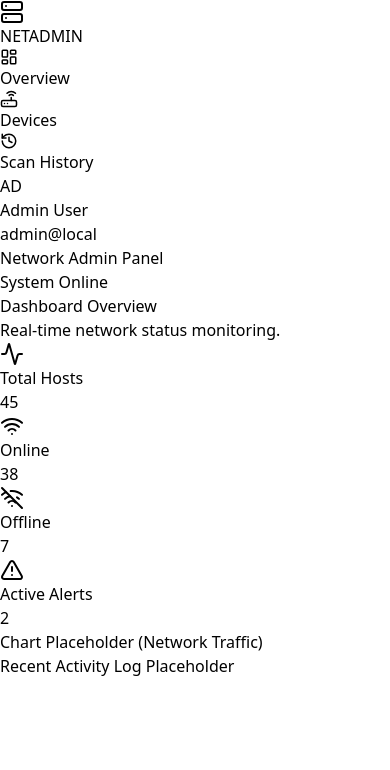
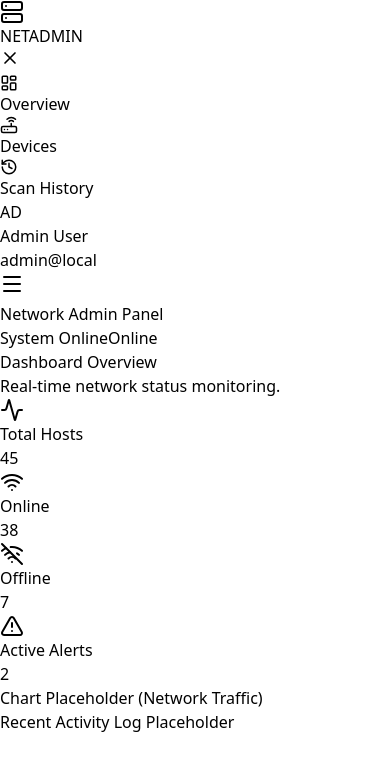
Before and after one commit to Misiek0/network_admin_panel, a React app in the folder frontend/: page / in a window 390 px wide. Shown: the top 770 px of the page. Built offline with nearby package versions, Linux system fonts and the light colour scheme; the HTML template or start-up script is replaced by a standard one.

Commit message:
feat(frontend): add mobile responsiveness and sidebar toggle logic

```diff
--- a/frontend/src/components/Sidebar.jsx
+++ b/frontend/src/components/Sidebar.jsx
@@ -1,25 +1,40 @@
 import { Link, useLocation } from 'react-router-dom';
-import { LayoutDashboard, Router, History, Server } from 'lucide-react'
+import { LayoutDashboard, Router, History, Server, X } from 'lucide-react';
 
-const Sidebar = () => {
+const Sidebar = ({ isOpen, closeSidebar }) => {
     const location = useLocation();
+
     const menuItems = [
         { path: '/', label: 'Overview', icon: LayoutDashboard},
         { path: '/devices', label: 'Devices', icon: Router},
         { path: '/history', label: 'Scan History', icon: History},
-    ]
+    ];
+
     return (
-    <aside className="w-64 bg-slate-900 text-white flex flex-col h-screen border-r border-slate-800 flex-shrink-0">
+    <aside className={`
+        fixed inset-y-0 left-0 z-30 w-64 bg-slate-900 text-white flex flex-col h-screen border-r border-slate-800 shadow-2xl transition-transform duration-300 ease-in-out
+        md:translate-x-0 md:static md:shadow-none flex-shrink-0
+        ${isOpen ? 'translate-x-0' : '-translate-x-full'}
+    `}>
 
       {/* 1. LOGO AND BRANDING */}
-      <div className="h-16 flex items-center px-6 border-b border-slate-800 bg-slate-950">
+      {/* Changed to justify-between to push X button to the right */}
+      <div className="h-16 flex items-center justify-between px-6 border-b border-slate-800 bg-slate-950">
         <div className="flex items-center gap-3 font-bold text-lg tracking-wide">
           <Server className="text-blue-500" size={24} />
           <span>NET<span className="text-blue-500">ADMIN</span></span>
         </div>
+
+        {/* Close Button (Visible only on mobile) */}
+        <button
+            onClick={closeSidebar}
+            className="md:hidden text-slate-400 hover:text-white transition-colors"
+        >
+            <X size={20} />
+        </button>
       </div>
 
-      {/* 2. NAVIGATION (Generated from menuItems array) */}
+      {/* 2. NAVIGATION */}
       <nav className="flex-1 py-6 space-y-1">
         {menuItems.map((item) => {
           const isActive = location.pathname === item.path;
@@ -29,10 +44,11 @@ const Sidebar = () => {
             <Link
               key={item.path}
               to={item.path}
+              onClick={closeSidebar}
               className={`flex items-center gap-3 px-6 py-3 text-sm font-medium transition-all duration-200 border-l-4 ${
                 isActive
-                  ? 'bg-slate-800 border-blue-500 text-white' // Styl aktywnej zakładki
-                  : 'border-transparent text-slate-400 hover:bg-slate-800 hover:text-white' // Styl nieaktywnej
+                  ? 'bg-slate-800 border-blue-500 text-white' // Active tab style
+                  : 'border-transparent text-slate-400 hover:bg-slate-800 hover:text-white' // Inactive style
               }`}
             >
               <Icon size={18} />
@@ -56,7 +72,6 @@ const Sidebar = () => {
       </div>
     </aside>
   );
-
 };
 
 export default Sidebar;
--- a/frontend/src/layouts/MainLayout.jsx
+++ b/frontend/src/layouts/MainLayout.jsx
@@ -1,24 +1,45 @@
 import { Outlet } from 'react-router-dom'
 import Sidebar from '../components/Sidebar'
+import { useState } from 'react'
+import { Menu, X } from 'lucide-react'
 
 const MainLayout = () => {
+    const [isSidebarOpen, setIsSidebarOpen] = useState(false);
     return (
     <div className="flex h-screen w-full bg-slate-50 overflow-hidden">
-
+      {/* MOBILE OVERLAY
+          Dark background that appears under the menu on mobile.
+          Clicking it closes the menu.
+      */}
+      {isSidebarOpen && (
+        <div
+          className="fixed inset-0 bg-black/50 z-20 md:hidden"
+          onClick={() => setIsSidebarOpen(false)}
+        />
+      )}
       {/* LEFT SIDE: SIDEBAR */}
       {/* Sidebar has a fixed width defined inside the component */}
-      <Sidebar />
+      <Sidebar isOpen={isSidebarOpen} closeSidebar={() => setIsSidebarOpen(false)} />
 
       {/* RIGHT SIDE: MAIN CONTENT */}
       <main className="flex-1 flex flex-col min-w-0">
 
         {/* HEADER (TOP BAR) */}
-        <header className="h-16 bg-white border-b border-slate-200 flex items-center justify-between px-8 shadow-sm z-10">
+        <header className="h-16 bg-white border-b border-slate-200 flex items-center justify-between px-4 sm:px-8 shadow-sm z-10">
 
           {/* Current section title (expandable later) */}
-          <h1 className="text-xl font-bold text-slate-800 tracking-tight">
-            Network Admin Panel
-          </h1>
+          <div className="flex items-center gap-4">
+            <button
+                onClick={() => setIsSidebarOpen(!isSidebarOpen)}
+                className="p-2 rounded-lg text-slate-600 hover:bg-slate-100 md:hidden"
+            >
+                {isSidebarOpen ? <X size={24} /> : <Menu size={24} />}
+            </button>
+
+            <h1 className="text-xl font-bold text-slate-800 tracking-tight">
+                Network Admin Panel
+            </h1>
+          </div>
 
           {/* System Status (Visual indicator) */}
           <div className="flex items-center gap-2 px-3 py-1 bg-green-50 rounded-full border border-green-200">
@@ -26,13 +47,20 @@ const MainLayout = () => {
               <span className="animate-ping absolute inline-flex h-full w-full rounded-full bg-green-400 opacity-75"></span>
               <span className="relative inline-flex rounded-full h-2 w-2 bg-green-500"></span>
             </span>
-            <span className="text-xs font-bold text-green-700 uppercase tracking-wider">System Online</span>
+            <span className="text-xs font-bold text-green-700 uppercase tracking-wider hidden sm:inline">
+                System Online
+            </span>
+
+            {/* Show only "Online" on screens smaller than SM (mobile) */}
+            <span className="text-xs font-bold text-green-700 uppercase tracking-wider sm:hidden">
+                Online
+            </span>
           </div>
 
         </header>
 
         {/* WORKSPACE (SUBPAGES RENDER HERE) */}
-        <div className="flex-1 overflow-auto p-8 relative">
+        <div className="flex-1 overflow-auto p-4 sm:p-8 relative">
             {/* <Outlet /> is the placeholder where React Router renders Dashboard, Devices, or History */}
             <div className="max-w-7xl mx-auto">
                 <Outlet />
```
